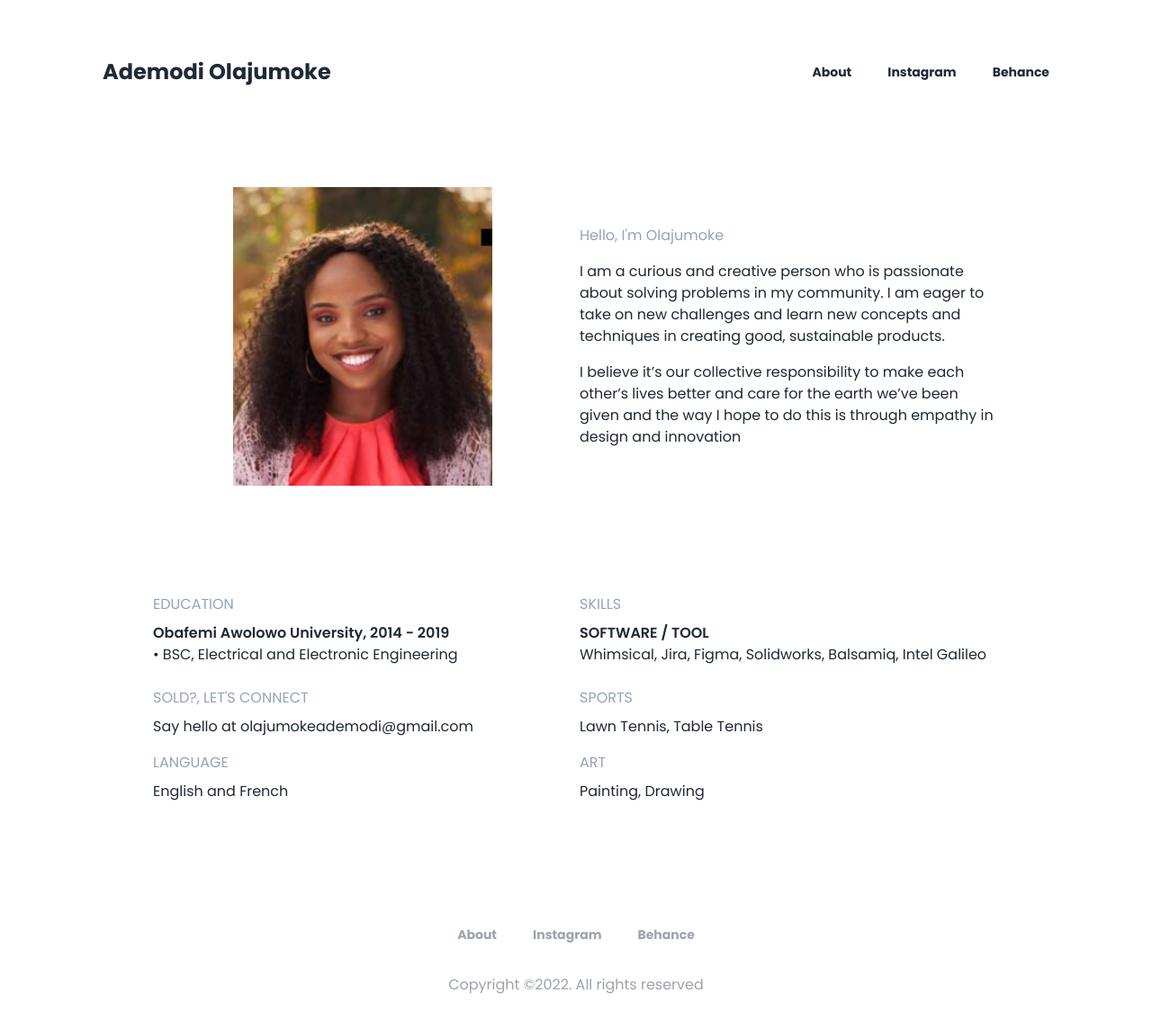
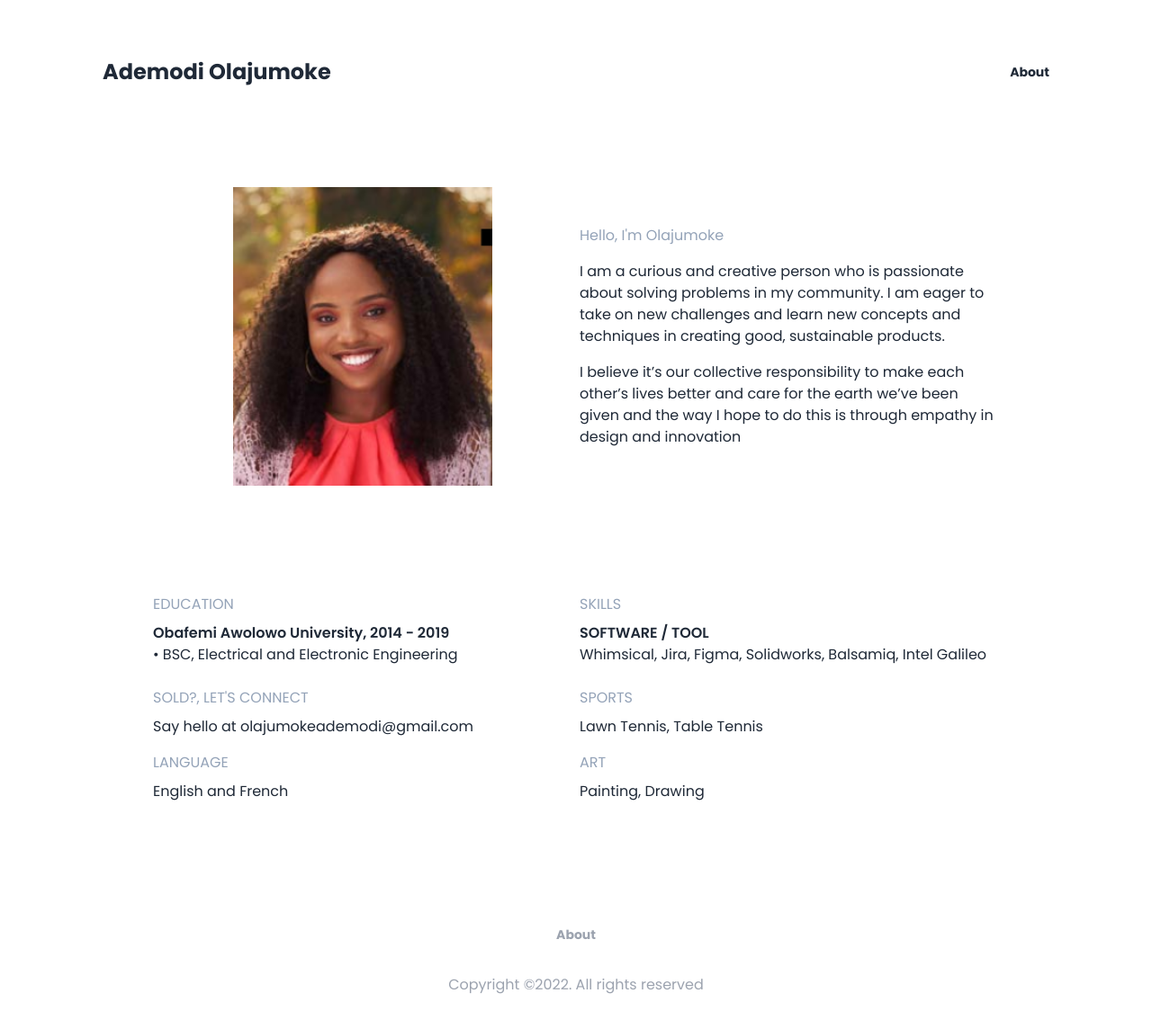
Before and after one commit to jydoskey/Hey-Jide-portfolio, a Vue app: page /about in a window 1280 px wide. Shown: the top 1144 px of the page at 90% size. Built offline with nearby package versions, Linux system fonts and the light colour scheme.

Commit message:
hide paths for behance and instagram

```diff
--- a/src/components/layout/Footer.vue
+++ b/src/components/layout/Footer.vue
@@ -17,7 +17,7 @@
           >About</router-link
         >
       </li>
-      <li
+      <!-- <li
         class="
           text-sm
           font-bold
@@ -40,7 +40,7 @@
         "
       >
         Behance
-      </li>
+      </li> -->
     </ul>
     <p
       class="
--- a/src/components/layout/Header.vue
+++ b/src/components/layout/Header.vue
@@ -32,6 +32,7 @@
                 text-gray-800
                 hover:text-gray-400
                 focus:outline-none focus:text-gray-400
+                dark:text-white
               "
             >
               <svg viewBox="0 0 24 24" class="w-6 h-6 fill-current">
@@ -73,7 +74,7 @@
               >About</router-link
             >
           </li>
-          <li
+          <!-- <li
             class="
               text-sm
               font-bold
@@ -96,7 +97,7 @@
             "
           >
             Behance
-          </li>
+          </li> -->
         </ul>
       </nav>
     </div>
```
